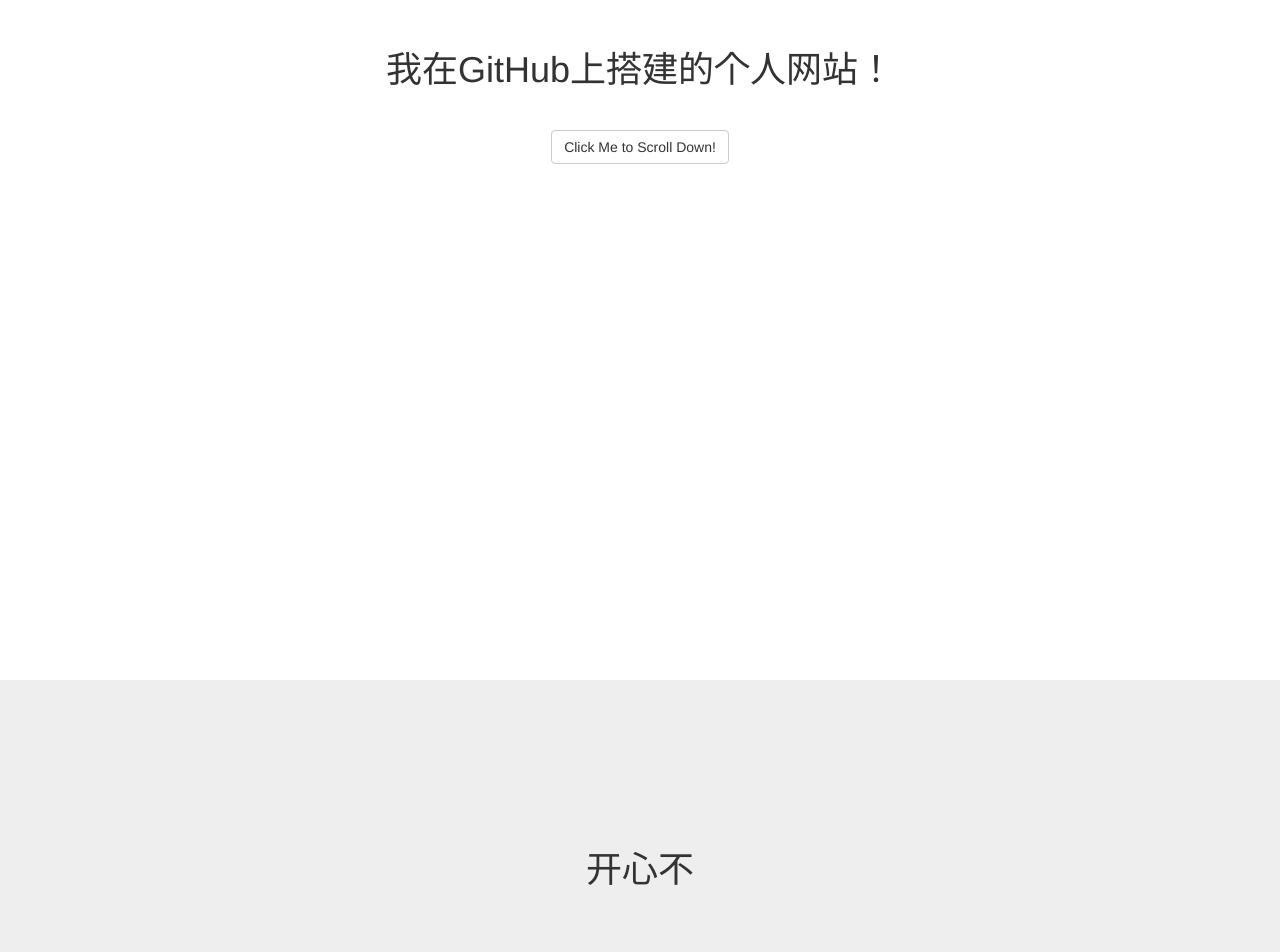
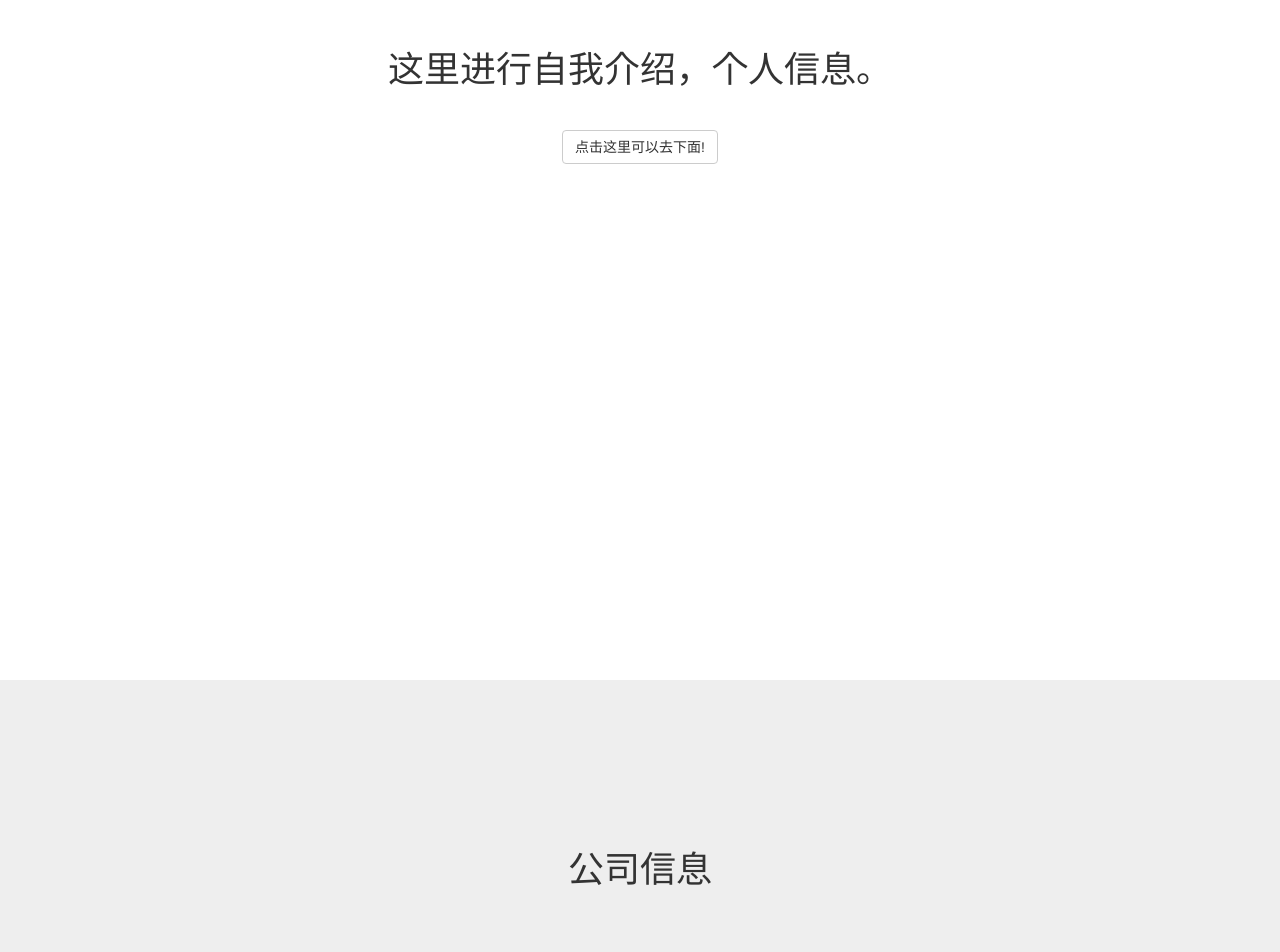
Before and after one commit to jxiaobao/blog, a plain HTML site: page index.html in a window 1280 px wide. Shown: the part 120-1072 px from the top of the page. Drawn offline with Linux system fonts and the light colour scheme.

Commit message:
little mod

```diff
--- a/index.html
+++ b/index.html
@@ -71,9 +71,9 @@
         <div class="container">
             <div class="row">
                 <div class="col-lg-12">
-                    <h1>我在GitHub上搭建的个人网站！</h1>
+                    <h1>这里进行自我介绍，个人信息。</h1>
                     <p>&nbsp;&nbsp;&nbsp;&nbsp;</p>
-                    <a class="btn btn-default page-scroll" href="#about">Click Me to Scroll Down!</a>
+                    <a class="btn btn-default page-scroll" href="#about">点击这里可以去下面!</a>
                 </div>
             </div>
         </div>
@@ -84,7 +84,7 @@
         <div class="container">
             <div class="row">
                 <div class="col-lg-12">
-                    <h1>开心不</h1>
+                    <h1>公司信息</h1>
                 </div>
             </div>
         </div>
@@ -95,7 +95,7 @@
         <div class="container">
             <div class="row">
                 <div class="col-lg-12">
-                    <h1>激动不</h1>
+                    <h1>经营范围</h1>
                 </div>
             </div>
         </div>
@@ -106,7 +106,7 @@
         <div class="container">
             <div class="row">
                 <div class="col-lg-12">
-                    <h1>那赶快动手吧！</h1>
+                    <h1>我的联系方式</h1>
                 </div>
             </div>
         </div>
```
